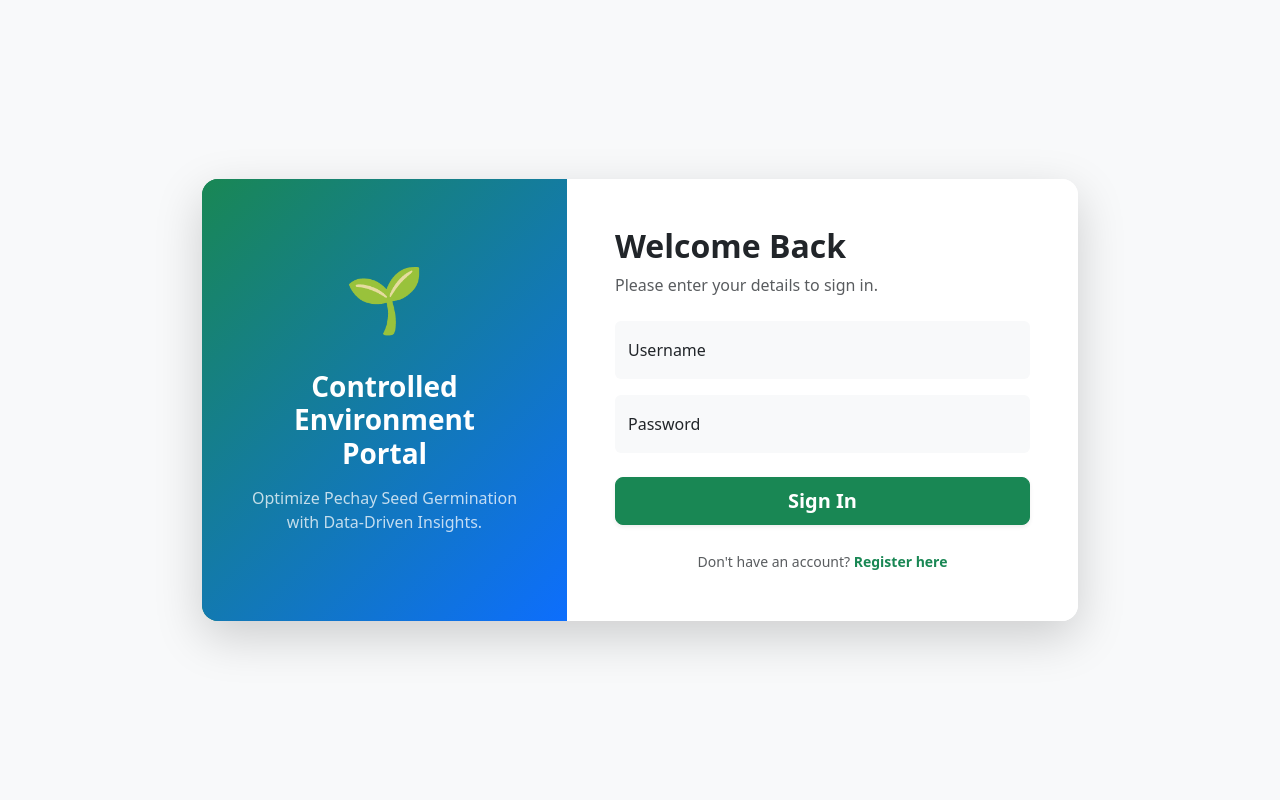
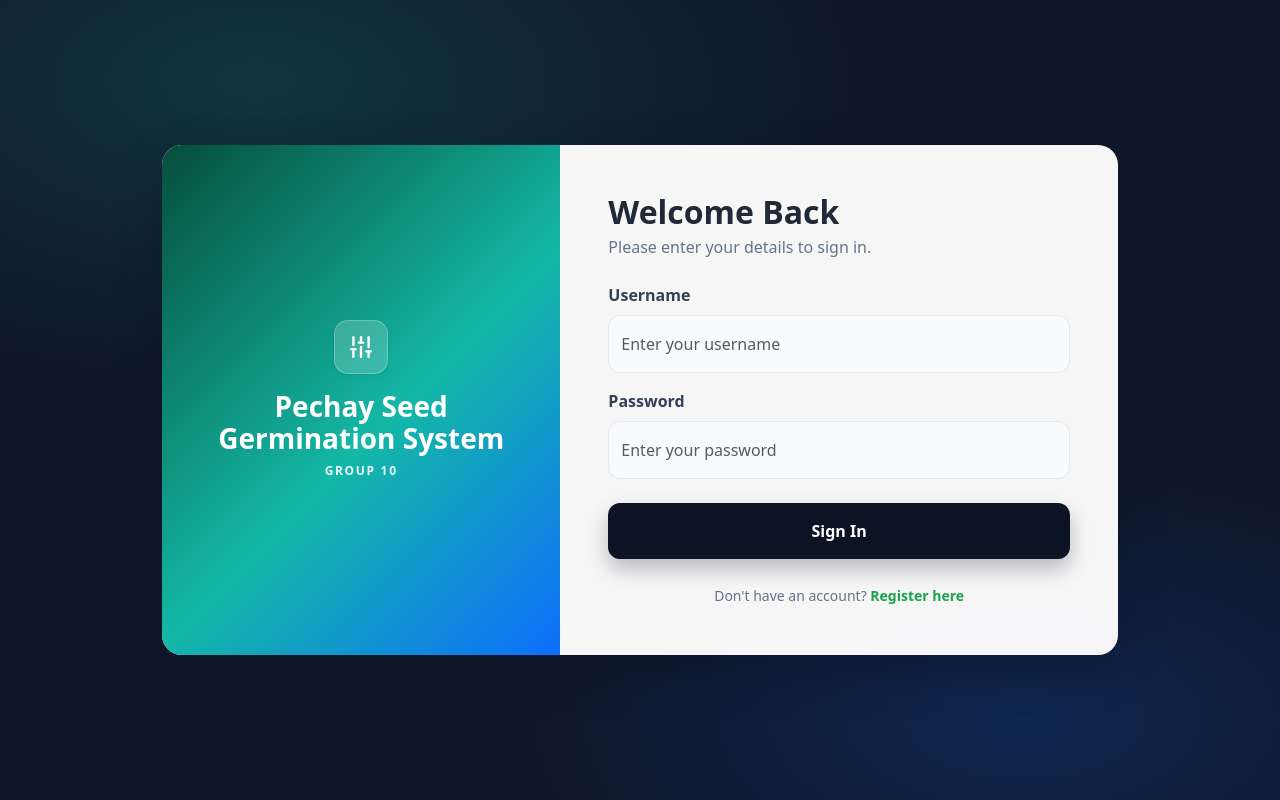
Before and after one commit to Karl-Gio/CPE10_Thesis, a React (Vite) app in the folder frontend/: page / in a window 1280 px wide. Built offline with nearby package versions, Linux system fonts and the light colour scheme.

Commit message:
feat: add lucide-react for icons and enhance Login and Register components with new styles and functionality

```diff
--- a/frontend/package.json
+++ b/frontend/package.json
@@ -13,6 +13,7 @@
     "axios": "^1.13.2",
     "bootstrap": "^5.3.8",
     "chart.js": "^4.5.1",
+    "lucide-react": "^0.562.0",
     "react": "^19.2.0",
     "react-bootstrap": "^2.10.10",
     "react-chartjs-2": "^5.3.1",
--- a/frontend/src/component/User/Login.jsx
+++ b/frontend/src/component/User/Login.jsx
@@ -1,10 +1,11 @@
-import React, { useState } from 'react';
-import axios from 'axios';
-import { useNavigate, Link } from 'react-router-dom';
-import { Container, Row, Col, Form, Button, Alert, FloatingLabel } from 'react-bootstrap';
+import React, { useState } from "react";
+import axios from "axios";
+import { useNavigate, Link } from "react-router-dom";
+import { Container, Row, Col, Form, Button, Alert } from "react-bootstrap";
+import { SlidersVertical } from "lucide-react";
 
 function Login() {
-    const [formData, setFormData] = useState({ name: '', password: '' });
+  const [formData, setFormData] = useState({ name: "", password: "" });
   const [error, setError] = useState(null);
   const [loading, setLoading] = useState(false);
   const navigate = useNavigate();
@@ -19,85 +20,166 @@ function Login() {
     setError(null);
 
     try {
-            const response = await axios.post('http://localhost:8000/api/login', formData);
+      const response = await axios.post(
+        "http://localhost:8000/api/login",
+        formData
+      );
 
-            localStorage.setItem('token', response.data.token);
-            localStorage.setItem('user', JSON.stringify(response.data.user));
+      localStorage.setItem("token", response.data.token);
+      localStorage.setItem("user", JSON.stringify(response.data.user));
 
-            navigate('/dashboard');
+      navigate("/dashboard");
     } catch (err) {
-            setError('Invalid credentials. Please try again.');
+      setError("Invalid credentials. Please try again.");
     } finally {
       setLoading(false);
     }
   };
 
   return (
-        <div className="d-flex align-items-center min-vh-100 bg-light">
-            <Container style={{ maxWidth: '900px' }}>
-                <div className="card shadow-lg border-0 overflow-hidden rounded-4">
+    <div
+      className="d-flex align-items-center min-vh-100"
+      style={{
+        background: "#0F172B",
+        backgroundImage:
+          "radial-gradient(1000px 500px at 20% 10%, rgba(20, 184, 166, 0.18), transparent 60%), radial-gradient(900px 450px at 80% 90%, rgba(13, 110, 253, 0.18), transparent 55%)",
+      }}
+    >
+      <Container style={{ maxWidth: "980px" }}>
+        <div
+          className="card shadow-lg border-0 overflow-hidden"
+          style={{ borderRadius: 20, background: "rgba(255,255,255,0.96)" }}
+        >
           <Row className="g-0">
-                        {/* LEFT SIDE: Brand / Visuals (Matches Dashboard Header) */}
-                        <Col md={5} className="bg-success d-flex flex-column justify-content-center align-items-center text-white p-5 text-center"
-                             style={{ background: 'linear-gradient(135deg, #198754 0%, #0d6efd 100%)' }}>
-                            <div className="mb-4" style={{ fontSize: '4rem' }}>🌱</div>
-                            <h3 className="fw-bold">Controlled Environment Portal</h3>
-                            <p className="opacity-75 mt-2">
-                                Optimize Pechay Seed Germination with Data-Driven Insights.
-                            </p>
+            {/* LEFT SIDE */}
+            <Col
+              md={5}
+              className="d-flex flex-column justify-content-center align-items-center text-white text-center p-5"
+              style={{
+                background:
+                  "linear-gradient(135deg, #064e3b 0%, #14b8a6 55%, #0d6efd 100%)",
+              }}
+            >
+              <div className="d-flex justify-content-center mb-3">
+                <div
+                  className="d-flex align-items-center justify-content-center shadow-sm"
+                  style={{
+                    width: 54,
+                    height: 54,
+                    borderRadius: 14,
+                    background: "rgba(255,255,255,0.18)",
+                    border: "1px solid rgba(255,255,255,0.25)",
+                    backdropFilter: "blur(6px)",
+                  }}
+                >
+                  <SlidersVertical size={26} color="white" strokeWidth={2.2} />
+                </div>
+              </div>
+
+              <h3 className="fw-bold mb-2" style={{ lineHeight: 1.15 }}>
+                Pechay Seed
+                <br />
+                Germination System
+              </h3>
+
+              <div
+                className="fw-semibold"
+                style={{ letterSpacing: "0.14em", opacity: 0.9, fontSize: 12 }}
+              >
+                GROUP 10
+              </div>
             </Col>
 
-                        {/* RIGHT SIDE: Login Form */}
-                        <Col md={7} className="bg-white p-5">
+            {/* RIGHT SIDE */}
+            <Col md={7} className="p-4 p-md-5">
               <div className="mb-4">
-                                <h2 className="fw-bold text-dark">Welcome Back</h2>
-                                <p className="text-muted">Please enter your details to sign in.</p>
+                <h2 className="fw-bold mb-1" style={{ color: "#1f2937" }}>
+                  Welcome Back
+                </h2>
+                <p className="mb-0" style={{ color: "#64748b" }}>
+                  Please enter your details to sign in.
+                </p>
               </div>
 
-                            {error && <Alert variant="danger" className="py-2">{error}</Alert>}
+              {error && (
+                <Alert variant="danger" className="py-2">
+                  {error}
+                </Alert>
+              )}
 
               <Form onSubmit={handleSubmit}>
-                                {/* Name Input with Floating Label */}
-                                <FloatingLabel controlId="floatingInput" label="Username" className="mb-3">
+                {/* Username */}
+                <Form.Group className="mb-3">
+                  <Form.Label
+                    className="fw-semibold"
+                    style={{ color: "#334155" }}
+                  >
+                    Username
+                  </Form.Label>
                   <Form.Control
                     type="text"
                     name="name"
-                                        placeholder="Enter name"
+                    placeholder="Enter your username"
                     value={formData.name}
                     onChange={handleChange}
                     required
-                                        className="bg-light border-0"
+                    autoComplete="username"
+                    className="py-3"
+                    style={{
+                      borderRadius: 12,
+                      background: "#f8fafc",
+                      border: "1px solid #e2e8f0",
+                    }}
                   />
-                                </FloatingLabel>
+                </Form.Group>
 
-                                {/* Password Input with Floating Label */}
-                                <FloatingLabel controlId="floatingPassword" label="Password" className="mb-4">
+                {/* Password */}
+                <Form.Group className="mb-4">
+                  <Form.Label
+                    className="fw-semibold"
+                    style={{ color: "#334155" }}
+                  >
+                    Password
+                  </Form.Label>
                   <Form.Control
                     type="password"
                     name="password"
-                                        placeholder="Password"
+                    placeholder="Enter your password"
                     value={formData.password}
                     onChange={handleChange}
                     required
-                                        className="bg-light border-0"
+                    autoComplete="current-password"
+                    className="py-3"
+                    style={{
+                      borderRadius: 12,
+                      background: "#f8fafc",
+                      border: "1px solid #e2e8f0",
+                    }}
                   />
-                                </FloatingLabel>
+                </Form.Group>
 
                 <Button
-                                    variant="success"
                   type="submit"
-                                    size="lg"
-                                    className="w-100 fw-bold shadow-sm"
+                  className="w-100 fw-bold py-3 border-0"
+                  style={{
+                    borderRadius: 12,
+                    background: "#0B1324",
+                    boxShadow: "0 10px 20px rgba(2, 6, 23, 0.25)",
+                  }}
                   disabled={loading}
                 >
-                                    {loading ? 'Signing in...' : 'Sign In'}
+                  {loading ? "Signing in..." : "Sign In"}
                 </Button>
               </Form>
 
               <div className="text-center mt-4">
-                                <small className="text-muted">
-                                    Don't have an account?{' '}
-                                    <Link to="/register" className="text-success fw-bold text-decoration-none">
+                <small style={{ color: "#64748b" }}>
+                  Don&apos;t have an account?{" "}
+                  <Link
+                    to="/register"
+                    className="fw-semibold text-decoration-none"
+                    style={{ color: "#16a34a" }}
+                  >
                     Register here
                   </Link>
                 </small>
--- a/frontend/src/component/User/Register.jsx
+++ b/frontend/src/component/User/Register.jsx
@@ -1,14 +1,15 @@
-import React, { useState } from 'react';
-import axios from 'axios';
-import { useNavigate, Link } from 'react-router-dom';
-import { Container, Card, Form, Button, Alert } from 'react-bootstrap';
+import React, { useState } from "react";
+import axios from "axios";
+import { useNavigate, Link } from "react-router-dom";
+import { Container, Card, Form, Button, Alert } from "react-bootstrap";
+import { SlidersVertical } from "lucide-react";
 
 function Register() {
   const [formData, setFormData] = useState({
-        name: '',
-        email: '',
-        password: '',
-        password_confirmation: ''
+    name: "",
+    email: "",
+    password: "",
+    password_confirmation: "",
   });
   const [error, setError] = useState(null);
   const navigate = useNavigate();
@@ -16,53 +17,167 @@ function Register() {
   const handleChange = (e) => {
     setFormData({
       ...formData,
-            [e.target.name]: e.target.value
+      [e.target.name]: e.target.value,
     });
   };
 
   const handleSubmit = async (e) => {
     e.preventDefault();
     try {
-            // Send data to Laravel API
-            await axios.post('http://localhost:8000/api/register', formData);
-            // If successful, redirect to Login
-            navigate('/');
+      await axios.post("http://localhost:8000/api/register", formData);
+      navigate("/");
     } catch (err) {
-            // Show error message from backend
-            setError(err.response?.data?.message || 'Registration failed');
+      setError(err.response?.data?.message || "Registration failed");
     }
   };
 
   return (
-            <Container className="d-flex justify-content-center align-items-center min-vh-100 min-vw-100 bg-light">
-            <Card className="shadow-lg p-4" style={{ width: '400px' }}>
-                <Card.Body>
-                    <h2 className="text-center text-success mb-4 fw-bold">🌱 Join the Portal</h2>
+    <Container
+      fluid
+      className="d-flex justify-content-center align-items-center min-vh-100 px-3"
+      style={{
+        background: "#0F172B",
+        backgroundImage:
+          "radial-gradient(1000px 500px at 20% 10%, rgba(20, 184, 166, 0.18), transparent 60%), radial-gradient(900px 450px at 80% 90%, rgba(13, 110, 253, 0.18), transparent 55%)",
+      }}
+    >
+      <Card
+        className="border-0 shadow-lg"
+        style={{
+          width: "420px",
+          borderRadius: "20px",
+          background: "rgba(255,255,255,0.96)",
+        }}
+      >
+        <Card.Body className="p-4 p-md-5">
+          {/* Icon */}
+          <div className="d-flex justify-content-center mb-3">
+            <div
+              className="d-flex align-items-center justify-content-center shadow-sm"
+              style={{
+                width: 54,
+                height: 54,
+                borderRadius: 14,
+                background: "linear-gradient(135deg, #064e3b 0%, #14b8a6 100%)",
+              }}
+            >
+              <SlidersVertical size={26} color="white" strokeWidth={2.2} />
+            </div>
+          </div>
 
-                    {error && <Alert variant="danger">{error}</Alert>}
+          {/* Title */}
+          <div className="text-center mb-4">
+            <h2
+              className="fw-bold mb-1"
+              style={{ color: "#1f2937", fontSize: "1.9rem" }}
+            >
+              Pechay Seed Germination System
+            </h2>
+            <div
+              className="fw-semibold"
+              style={{
+                letterSpacing: "0.14em",
+                color: "#64748b",
+                fontSize: 12,
+              }}
+            >
+              GROUP 10
+            </div>
+          </div>
+
+          {error && (
+            <Alert variant="danger" className="py-2">
+              {error}
+            </Alert>
+          )}
 
           <Form onSubmit={handleSubmit}>
+            {/* Username */}
             <Form.Group className="mb-3">
-                            <Form.Label>Full Name</Form.Label>
-                            <Form.Control type="text" name="name" placeholder="Enter name" onChange={handleChange} required />
-                        </Form.Group>
-                        <Form.Group className="mb-3">
-                            <Form.Label>Password</Form.Label>
-                            <Form.Control type="password" name="password" placeholder="Password" onChange={handleChange} required />
+              <Form.Label className="fw-semibold" style={{ color: "#334155" }}>
+                User ID / Username
+              </Form.Label>
+              <Form.Control
+                type="text"
+                name="name"
+                placeholder="Enter your ID"
+                onChange={handleChange}
+                required
+                className="py-3"
+                style={{
+                  borderRadius: 12,
+                  background: "#f8fafc",
+                  border: "1px solid #e2e8f0",
+                }}
+              />
             </Form.Group>
 
+            {/* Password */}
             <Form.Group className="mb-3">
-                            <Form.Label>Confirm Password</Form.Label>
-                            <Form.Control type="password" name="password_confirmation" placeholder="Confirm Password" onChange={handleChange} required />
+              <Form.Label className="fw-semibold" style={{ color: "#334155" }}>
+                Password
+              </Form.Label>
+              <Form.Control
+                type="password"
+                name="password"
+                placeholder="Password"
+                onChange={handleChange}
+                required
+                className="py-3"
+                style={{
+                  borderRadius: 12,
+                  background: "#f8fafc",
+                  border: "1px solid #e2e8f0",
+                }}
+              />
             </Form.Group>
 
-                        <Button variant="success" type="submit" className="w-100 fw-bold">
-                            Create Account
+            {/* Confirm Password */}
+            <Form.Group className="mb-4">
+              <Form.Label className="fw-semibold" style={{ color: "#334155" }}>
+                Confirm Password
+              </Form.Label>
+              <Form.Control
+                type="password"
+                name="password_confirmation"
+                placeholder="Confirm Password"
+                onChange={handleChange}
+                required
+                className="py-3"
+                style={{
+                  borderRadius: 12,
+                  background: "#f8fafc",
+                  border: "1px solid #e2e8f0",
+                }}
+              />
+            </Form.Group>
+
+            {/* Button */}
+            <Button
+              type="submit"
+              className="w-100 fw-bold py-3 border-0"
+              style={{
+                borderRadius: 12,
+                background: "#0B1324",
+                boxShadow: "0 10px 20px rgba(2, 6, 23, 0.25)",
+              }}
+            >
+              Register
             </Button>
           </Form>
 
-                    <div className="text-center mt-3">
-                        <small>Already have an account? <Link to="/" className="text-success">Login here</Link></small>
+          {/* Footer */}
+          <div className="text-center mt-4">
+            <small style={{ color: "#64748b" }}>
+              Already have an account?{" "}
+              <Link
+                to="/"
+                style={{ color: "#16a34a" }}
+                className="fw-semibold text-decoration-none"
+              >
+                Log In
+              </Link>
+            </small>
           </div>
         </Card.Body>
       </Card>
```
Also changed, not shown: 1 other file (tests, documents, lock files or other folders). Lines whose indentation alone changed are shown as unchanged.
